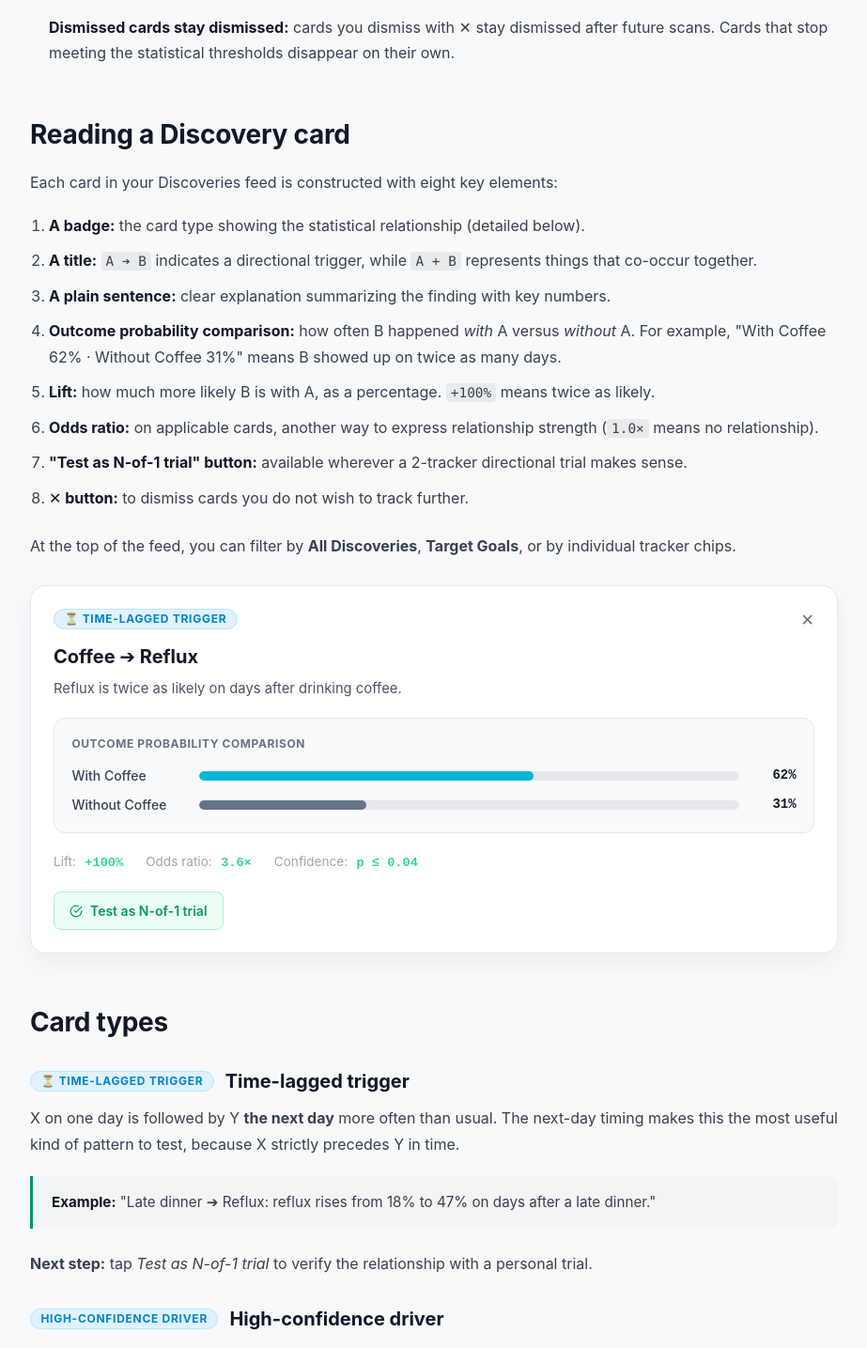
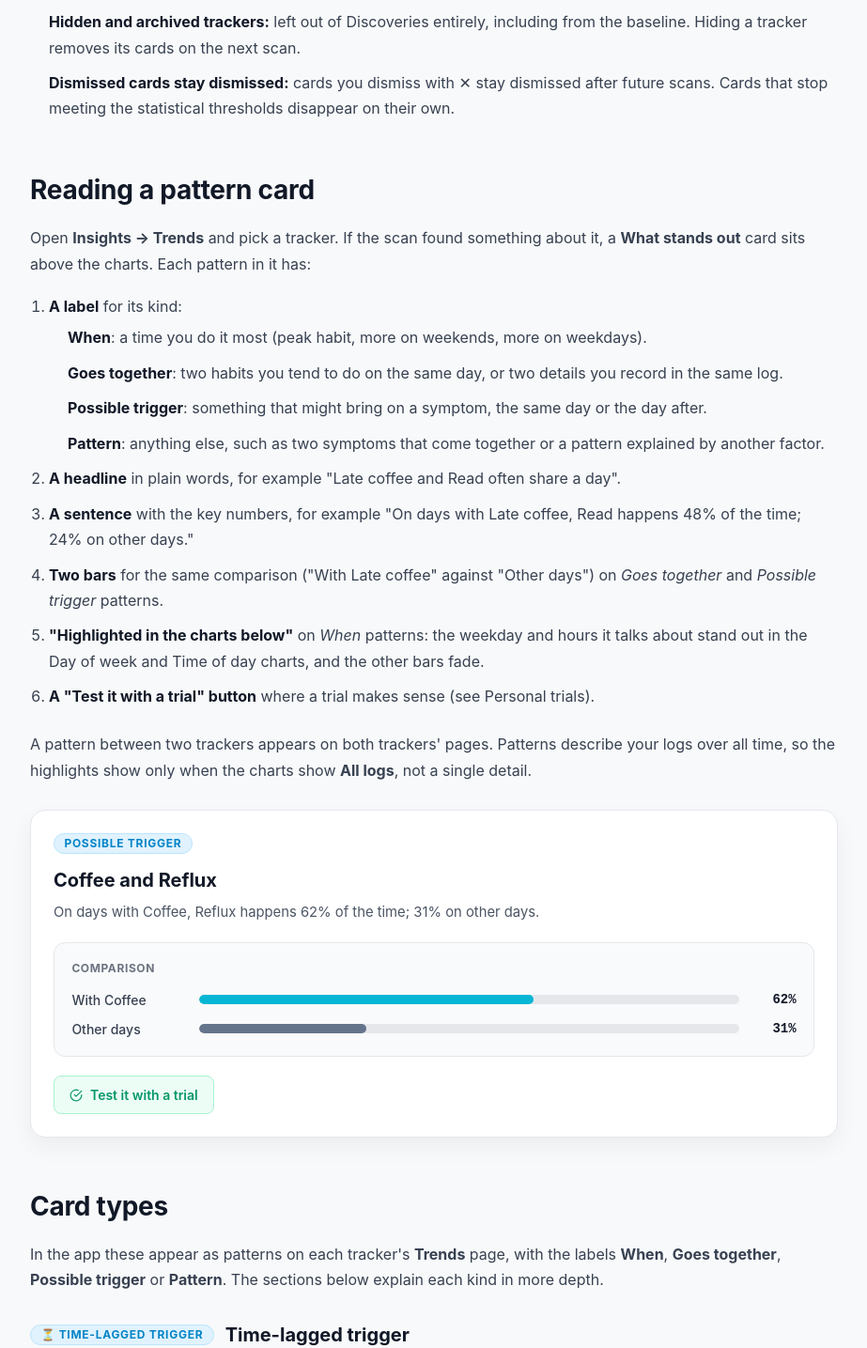
Before and after one commit to smerio/smer.io, a React (Vite) app: page /nomos/discoveries in a window 1280 px wide. Shown: the part 1085-2520 px from the top of the page at 94% size, without its empty margins (308-1231 px from the left). Built offline with nearby package versions, Linux system fonts and the light colour scheme.

Commit message:
feat(nomos): update discoveries help page for patterns in trends (#31)
* feat(nomos): update discoveries help page for patterns in trends

* ci: trigger Cloudflare rebuild

```diff
--- a/src/pages/NomosDiscoveries.jsx
+++ b/src/pages/NomosDiscoveries.jsx
@@ -30,7 +30,7 @@ const NomosDiscoveries = () => {
                     <nav>
                         <ul className={classes.navList}>
                             <li><a href="#how-it-works" className={classes.navLink}>How Discoveries finds patterns</a></li>
-                            <li><a href="#reading-a-card" className={classes.navLink}>Reading a Discovery card</a></li>
+                            <li><a href="#reading-a-card" className={classes.navLink}>Reading a pattern card</a></li>
                             <li><a href="#time-lagged-trigger" className={classes.navLink}>Time-lagged trigger</a></li>
                             <li><a href="#high-confidence-driver" className={classes.navLink}>High-confidence driver</a></li>
                             <li><a href="#exploratory-trigger" className={classes.navLink}>Exploratory trigger</a></li>
@@ -56,9 +56,7 @@ const NomosDiscoveries = () => {
                         <div className={classes.pageCategory}>Smerio Nomos • Insights & Statistics Guide</div>
                         <h1 className={classes.pageTitle}>How Discoveries work</h1>
                         <p className={classes.introLead}>
-                            Nomos looks for patterns across everything you log: habits, symptoms, ratings and timing.
-                            When a pattern is strong enough that it's unlikely to be chance, it appears as a card in <strong>Insights → Discoveries</strong>.
-                            All the analysis runs on your phone. Your data is never uploaded.
+                            Nomos looks for patterns across everything you log: habits, symptoms, ratings and timing. What affects how you feel appears in <strong>Insights → Discoveries</strong>. Patterns in your habits (when you do something, what goes together, possible triggers) appear in <strong>Insights → Trends</strong>, on the page of each tracker involved, under <strong>What stands out</strong>. All the analysis runs on your phone. Your data is never uploaded.
                         </p>
                     </header>
 
@@ -70,7 +68,7 @@ const NomosDiscoveries = () => {
                         </summary>
                         <ul className={classes.mobileTocList}>
                             <li><a href="#how-it-works">How Discoveries finds patterns</a></li>
-                            <li><a href="#reading-a-card">Reading a Discovery card</a></li>
+                            <li><a href="#reading-a-card">Reading a pattern card</a></li>
                             <li><a href="#time-lagged-trigger">Time-lagged trigger</a></li>
                             <li><a href="#high-confidence-driver">High-confidence driver</a></li>
                             <li><a href="#exploratory-trigger">Exploratory trigger</a></li>
@@ -122,38 +120,43 @@ const NomosDiscoveries = () => {
                         </ul>
                     </section>
 
-                    {/* 2. Reading a Discovery card */}
+                    {/* 2. Reading a pattern card */}
                     <section id="reading-a-card" className={classes.section}>
-                        <h2 className={classes.sectionTitle}>Reading a Discovery card</h2>
+                        <h2 className={classes.sectionTitle}>Reading a pattern card</h2>
                         <p className={classes.paragraph}>
-                            Each card in your Discoveries feed is constructed with eight key elements:
+                            Open <strong>Insights → Trends</strong> and pick a tracker. If the scan found something about it, a <strong>What stands out</strong> card sits above the charts. Each pattern in it has:
                         </p>
                         <ol className={classes.featureList}>
-                            <li><strong>A badge:</strong> the card type showing the statistical relationship (detailed below).</li>
-                            <li><strong>A title:</strong> <span className={classes.mono}>A ➔ B</span> indicates a directional trigger, while <span className={classes.mono}>A + B</span> represents things that co-occur together.</li>
-                            <li><strong>A plain sentence:</strong> clear explanation summarizing the finding with key numbers.</li>
-                            <li><strong>Outcome probability comparison:</strong> how often B happened <em>with</em> A versus <em>without</em> A. For example, "With Coffee 62% · Without Coffee 31%" means B showed up on twice as many days.</li>
-                            <li><strong>Lift:</strong> how much more likely B is with A, as a percentage. <span className={classes.mono}>+100%</span> means twice as likely.</li>
-                            <li><strong>Odds ratio:</strong> on applicable cards, another way to express relationship strength (<span className={classes.mono}>1.0×</span> means no relationship).</li>
-                            <li><strong>"Test as N-of-1 trial" button:</strong> available wherever a 2-tracker directional trial makes sense.</li>
-                            <li><strong>✕ button:</strong> to dismiss cards you do not wish to track further.</li>
+                            <li>
+                                <strong>A label</strong> for its kind:
+                                <ul style={{ marginTop: '0.35rem', paddingLeft: '1.25rem' }}>
+                                    <li><strong>When</strong>: a time you do it most (peak habit, more on weekends, more on weekdays).</li>
+                                    <li><strong>Goes together</strong>: two habits you tend to do on the same day, or two details you record in the same log.</li>
+                                    <li><strong>Possible trigger</strong>: something that might bring on a symptom, the same day or the day after.</li>
+                                    <li><strong>Pattern</strong>: anything else, such as two symptoms that come together or a pattern explained by another factor.</li>
+                                </ul>
+                            </li>
+                            <li><strong>A headline</strong> in plain words, for example &quot;Late coffee and Read often share a day&quot;.</li>
+                            <li><strong>A sentence</strong> with the key numbers, for example &quot;On days with Late coffee, Read happens 48% of the time; 24% on other days.&quot;</li>
+                            <li><strong>Two bars</strong> for the same comparison (&quot;With Late coffee&quot; against &quot;Other days&quot;) on <em>Goes together</em> and <em>Possible trigger</em> patterns.</li>
+                            <li><strong>&quot;Highlighted in the charts below&quot;</strong> on <em>When</em> patterns: the weekday and hours it talks about stand out in the Day of week and Time of day charts, and the other bars fade.</li>
+                            <li><strong>A &quot;Test it with a trial&quot; button</strong> where a trial makes sense (see <a href="#personal-trials">Personal trials</a>).</li>
                         </ol>
                         <p className={classes.paragraph}>
-                            At the top of the feed, you can filter by <strong>All Discoveries</strong>, <strong>Target Goals</strong>, or by individual tracker chips.
+                            A pattern between two trackers appears on both trackers&apos; pages. Patterns describe your logs over all time, so the highlights show only when the charts show <strong>All logs</strong>, not a single detail.
                         </p>
 
                         {/* Static Card Mock */}
-                        <div className={classes.cardMock} aria-label="Interactive Discovery Card Visual Example">
+                        <div className={classes.cardMock} aria-label="Visual example of a What stands out pattern card">
                             <div className={classes.mockHeader}>
-                                <span className={`${classes.badgeChip} ${classes.badgeCyan}`}>⏳ Time-lagged trigger</span>
-                                <span className={classes.mockClose} aria-hidden="true">✕</span>
+                                <span className={`${classes.badgeChip} ${classes.badgeCyan}`}>Possible trigger</span>
                             </div>
-                            <h3 className={classes.mockTitle}>Coffee ➔ Reflux</h3>
+                            <h3 className={classes.mockTitle}>Coffee and Reflux</h3>
                             <p className={classes.mockDescription}>
-                                Reflux is twice as likely on days after drinking coffee.
+                                On days with Coffee, Reflux happens 62% of the time; 31% on other days.
                             </p>
                             <div className={classes.comparisonBox}>
-                                <div className={classes.comparisonLabel}>Outcome Probability Comparison</div>
+                                <div className={classes.comparisonLabel}>Comparison</div>
                                 <div className={classes.comparisonRow}>
                                     <span className={classes.rowName}>With Coffee</span>
                                     <div className={classes.barTrack}>
@@ -162,21 +165,16 @@ const NomosDiscoveries = () => {
                                     <span className={classes.rowValue}>62%</span>
                                 </div>
                                 <div className={classes.comparisonRow}>
-                                    <span className={classes.rowName}>Without Coffee</span>
+                                    <span className={classes.rowName}>Other days</span>
                                     <div className={classes.barTrack}>
                                         <div className={classes.barFillWithout}></div>
                                     </div>
                                     <span className={classes.rowValue}>31%</span>
                                 </div>
                             </div>
-                            <div className={classes.mockStats}>
-                                <div className={classes.statItem}>Lift: <span className={classes.statValue}>+100%</span></div>
-                                <div className={classes.statItem}>Odds ratio: <span className={classes.statValue}>3.6×</span></div>
-                                <div className={classes.statItem}>Confidence: <span className={classes.statValue}>p ≤ 0.04</span></div>
-                            </div>
                             <div className={classes.mockActionBtn}>
                                 <FiCheckCircle aria-hidden="true" />
-                                <span>Test as N-of-1 trial</span>
+                                <span>Test it with a trial</span>
                             </div>
                         </div>
                     </section>
@@ -184,6 +182,9 @@ const NomosDiscoveries = () => {
                     {/* Card Types Section */}
                     <section className={classes.section}>
                         <h2 className={classes.sectionTitle}>Card types</h2>
+                        <p className={classes.paragraph}>
+                            In the app these appear as patterns on each tracker&apos;s <strong>Trends</strong> page, with the labels <strong>When</strong>, <strong>Goes together</strong>, <strong>Possible trigger</strong> or <strong>Pattern</strong>. The sections below explain each kind in more depth.
+                        </p>
 
                         {/* 3. Time-lagged trigger */}
                         <div id="time-lagged-trigger">
@@ -199,7 +200,7 @@ const NomosDiscoveries = () => {
                                 <strong>Example:</strong> "Late dinner ➔ Reflux: reflux rises from 18% to 47% on days after a late dinner."
                             </div>
                             <p className={classes.paragraph}>
-                                <strong>Next step:</strong> tap <em>Test as N-of-1 trial</em> to verify the relationship with a personal trial.
+                                <strong>Next step:</strong> tap <em>Test it with a trial</em> to verify the relationship with a personal trial.
                             </p>
                         </div>
 
@@ -238,7 +239,7 @@ const NomosDiscoveries = () => {
                             </h3>
                             <p className={classes.paragraph}>
                                 Two habits you tend to do together on the same day, such as "Creatine + Body training".
-                                This describes your personal routine structure; it does not claim that one habit causes the other, so there is no trial button.
+                                This describes your personal routine structure; it does not claim that one habit causes the other, so there&apos;s no trial button. In the app it&apos;s labelled <strong>Goes together</strong>.
                                 Inside one tracker, a <strong>habit bundle</strong> means you usually record two specific attributes together.
                             </p>
                         </div>
@@ -317,6 +318,9 @@ const NomosDiscoveries = () => {
                             <div className={classes.exampleBox}>
                                 <em>"Likely" is still a correlation in your own data, not proof of cause.</em>
                             </div>
+                            <p className={classes.paragraph}>
+                                This table is the main part of <strong>Insights → Discoveries</strong>. Patterns about your habits themselves are on each tracker&apos;s <strong>Trends</strong> page.
+                            </p>
                         </div>
 
                         {/* 11. Timing patterns */}
@@ -336,6 +340,9 @@ const NomosDiscoveries = () => {
                                     <strong>Weekend surge / weekday routine:</strong> logged at least 1.7× more per day on weekends than weekdays (or vice versa), evaluated against the actual weekend and weekday counts in your personal history.
                                 </li>
                             </ul>
+                            <p className={classes.paragraph}>
+                                In the app these are labelled <strong>When</strong>. The weekday and hours they describe are highlighted in that tracker&apos;s <strong>Day of week</strong> and <strong>Time of day</strong> charts, so you can see the pattern in your own bars.
+                            </p>
                         </div>
                     </section>
 
@@ -346,7 +353,7 @@ const NomosDiscoveries = () => {
                             A personal trial (an &quot;N-of-1&quot; study: one person, you) tests whether something you do really affects how you feel, <strong>for you</strong>.
                         </p>
                         <p className={classes.paragraph}>
-                            <strong>How to start:</strong> on a Discovery card that links two trackers, tap <strong>Test as N-of-1 trial</strong>. The button appears on time-lagged, high-confidence and exploratory cards. It doesn&apos;t appear on routine stacks, symptom co-occurrences, mediated confounders, attribute-level drivers or rating cards such as &quot;Alcohol ➔ Mood&quot;.
+                            <strong>How to start:</strong> open <strong>Insights → Trends</strong>, pick the tracker, and find the pattern under <strong>What stands out</strong>. On a pattern that links two trackers, tap <strong>Test it with a trial</strong>. The button appears on possible triggers (time-lagged, high-confidence and exploratory patterns). It doesn&apos;t appear on habits that go together, symptom co-occurrences, patterns explained by another factor, attribute-level drivers, or the &quot;What affects your mood&quot; table.
                         </p>
                         <p className={classes.paragraph}>
                             <strong>It follows your usual rhythm.</strong> Before you start, Nomos shows how often you&apos;ve done it over the last 8 weeks, for example &quot;about 3 times a week&quot;, and you can correct it. The trial is sized to that rhythm so you never have to change your routine to take part:
```
